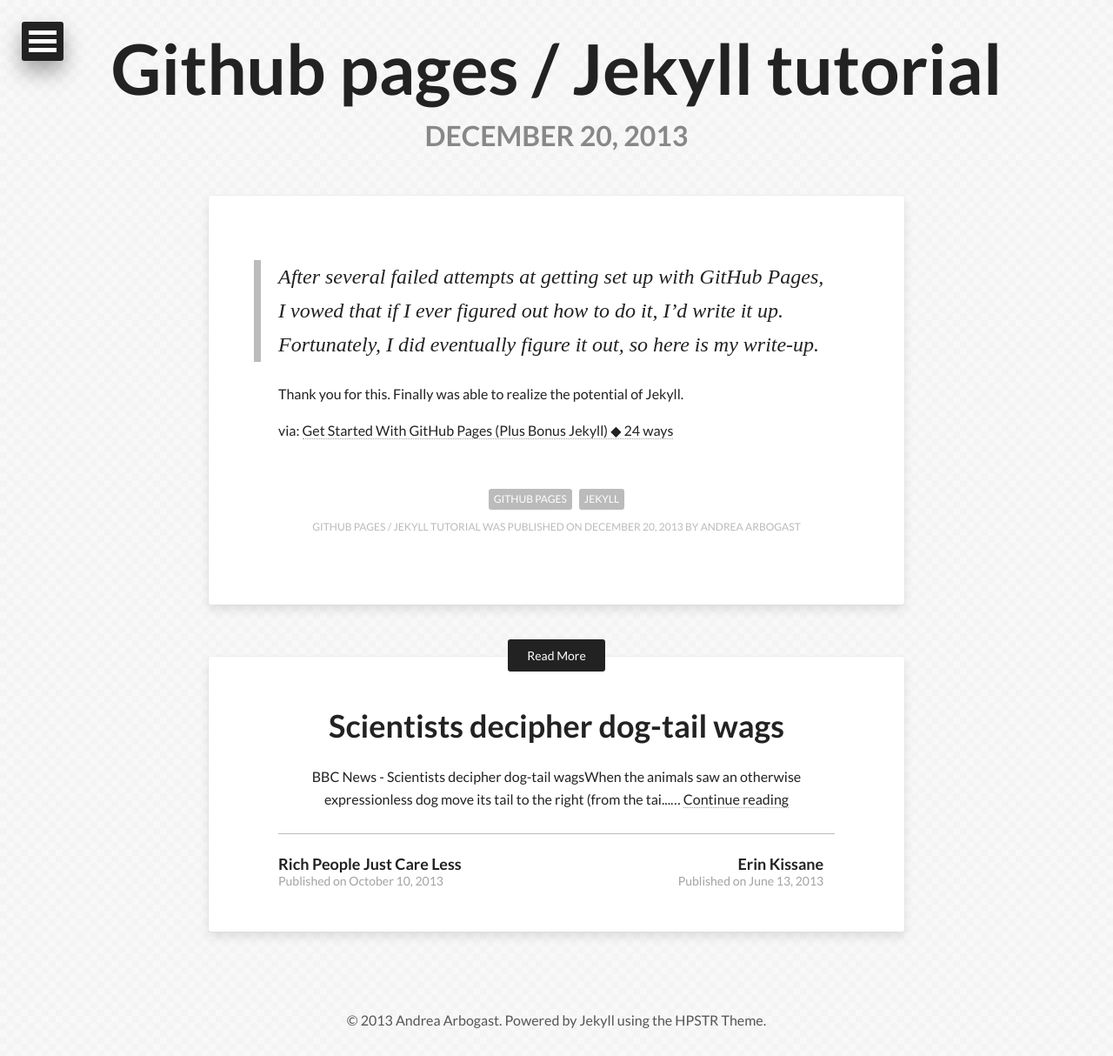
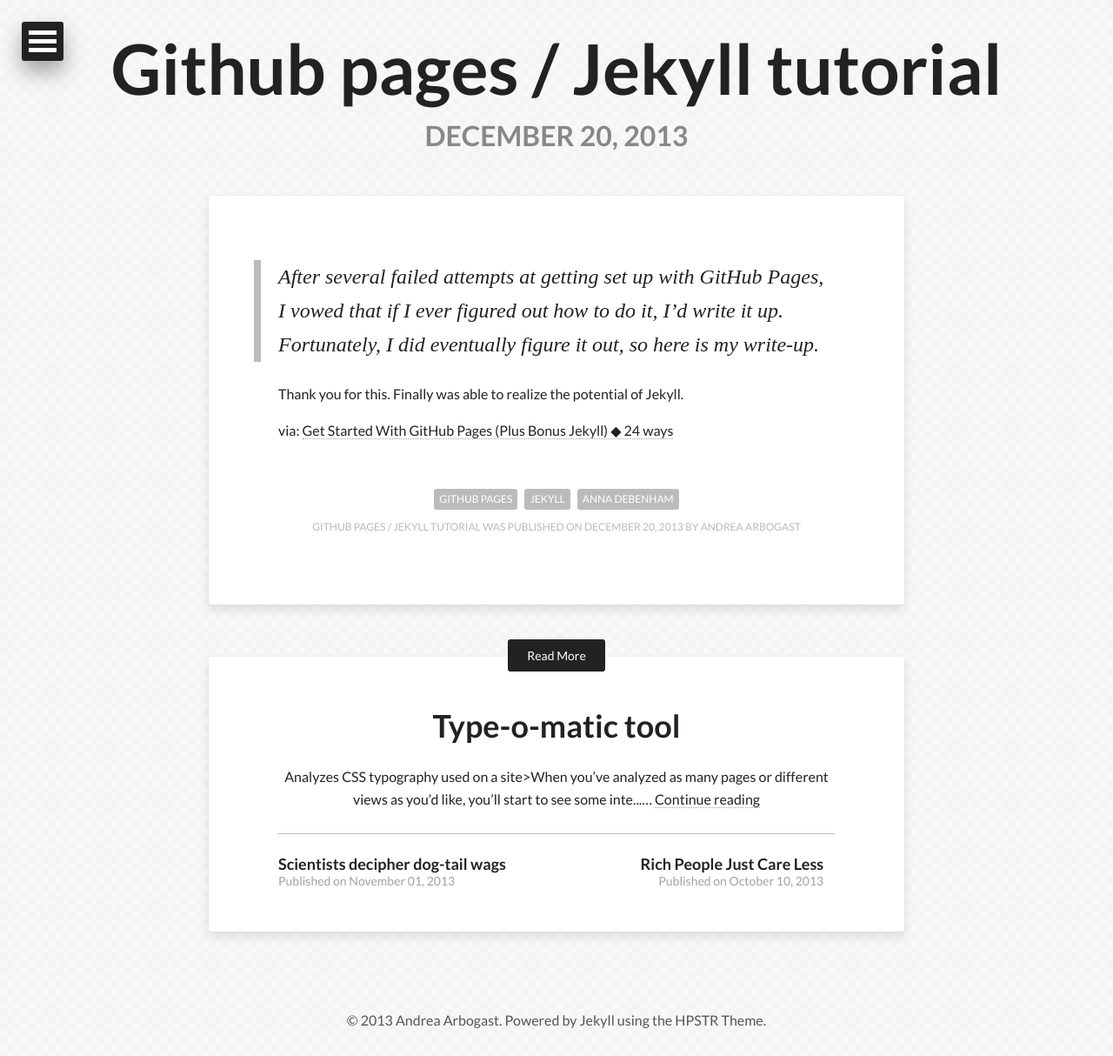
Before and after one commit to interllectual/blog, a Jekyll site: the page built from _posts/2013-12-20-Get-Started-With-GitHub-Pages-(Plus-Bonus-Jekyll)-◆-24-ways.md, in a window 1280 px wide. Shown: the whole page at 87% size. Built offline with Jekyll 4.4.1, drawn with Linux system fonts in a browser that asks for light colours; nearby versions of some CDN libraries.

Commit message:
new post and edit

```diff
--- a/_posts/2013-12-20-Get-Started-With-GitHub-Pages-(Plus-Bonus-Jekyll)-◆-24-ways.md
+++ b/_posts/2013-12-20-Get-Started-With-GitHub-Pages-(Plus-Bonus-Jekyll)-◆-24-ways.md
@@ -1,7 +1,7 @@
 ---
 layout: post
 title: Github pages / Jekyll tutorial
-tags: [github pages, jekyll]
+tags: [github pages, jekyll, Anna Debenham]
 ---
 
 >After several failed attempts at getting set up with GitHub Pages, I vowed that if I ever figured out how to do it, I’d write it up. Fortunately, I did eventually figure it out, so here is my write-up.
--- /dev/null
+++ b/_posts/2013-12-20-Untangling-Web-Typography-◆-24-ways.md
@@ -0,0 +1,11 @@
+---
+layout: post
+title: Type-o-matic tool
+tags: [css, typography, analysis, tool, Nicole Sullivan]
+---
+
+Analyzes CSS typography used on a site
+
+>When you’ve analyzed as many pages or different views as you’d like, you’ll start to see some interesting patterns emerge in the data. In the right-hand column, you’ll see examples of how each kind of typography we found has been used in a real context on your site. It is organized by color and then by size so you can easily see how you are using typography.
+
+via: [Untangling Web Typography ◆ 24 ways](http://24ways.org/2013/untangling-web-typography/)
```
